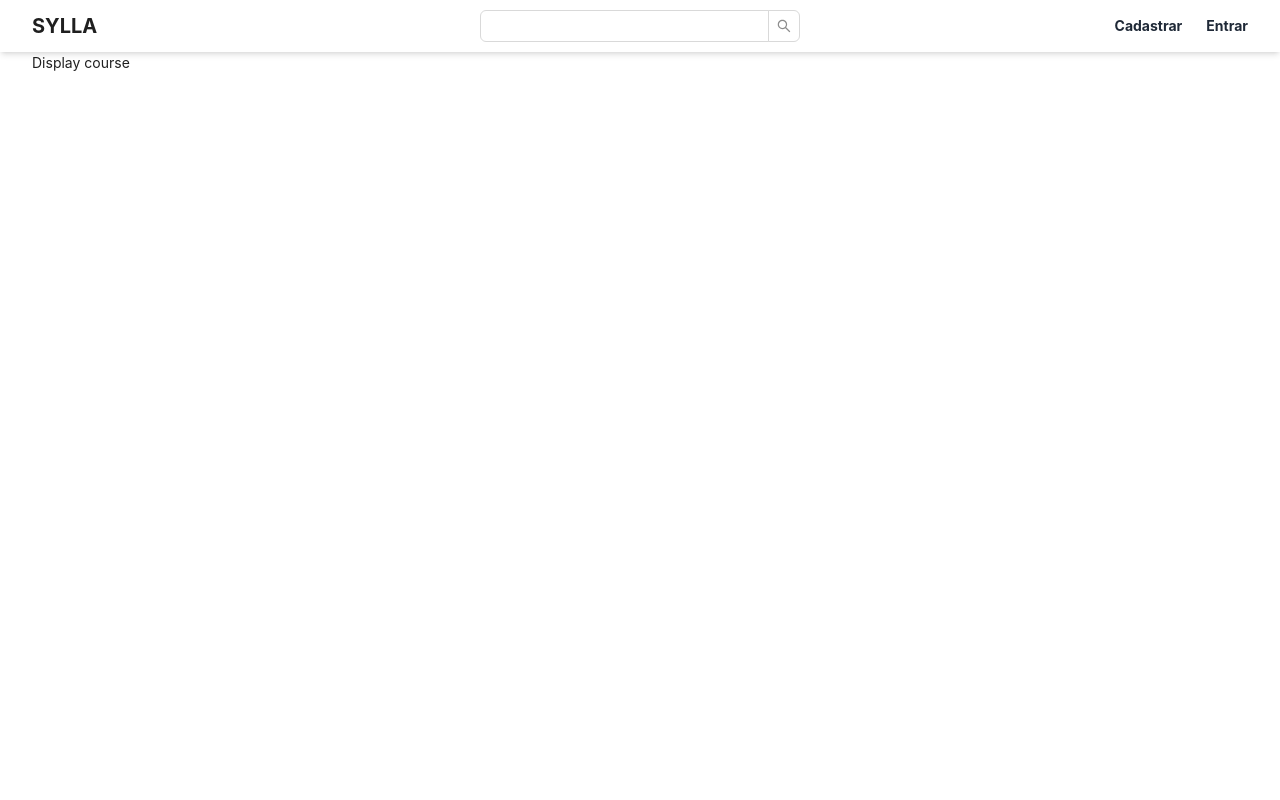
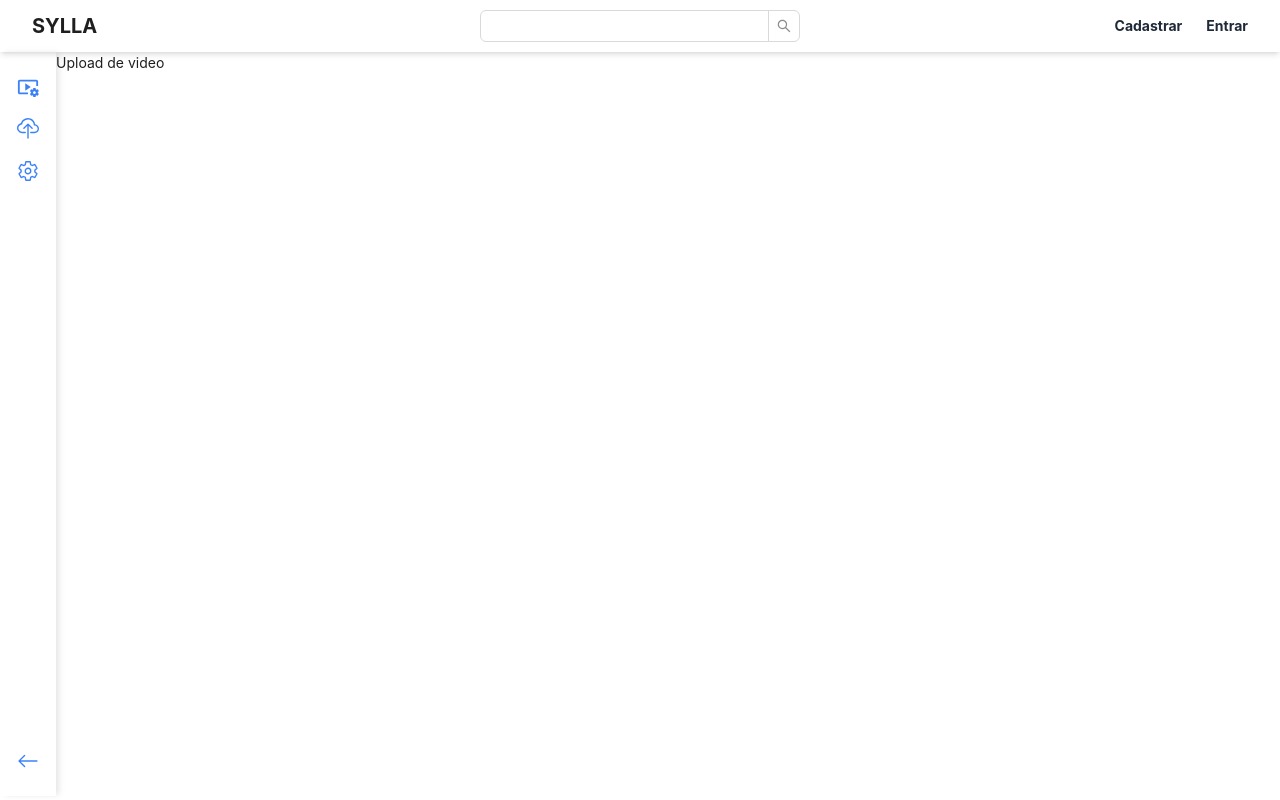
Before and after one commit to Neandertais/sylla_old, a React (Vite) app in the folder code/web/: page /course/any in a window 1280 px wide. Built offline with nearby package versions, Linux system fonts and the light colour scheme; no server answers.

Commit message:
initial commit

```diff
--- a/code/web/src/routes/course/index.tsx
+++ b/code/web/src/routes/course/index.tsx
@@ -1,5 +1,9 @@
-export default function Course() {
+import LayoutSideBar from "@components/LayoutSideBar";
+
+export default function UploadVideo() {
   return (
-    <h1>Display course</h1>
+    <LayoutSideBar>
+      <h1>Upload de video</h1>
+    </LayoutSideBar>
   );
-};
+}
```
